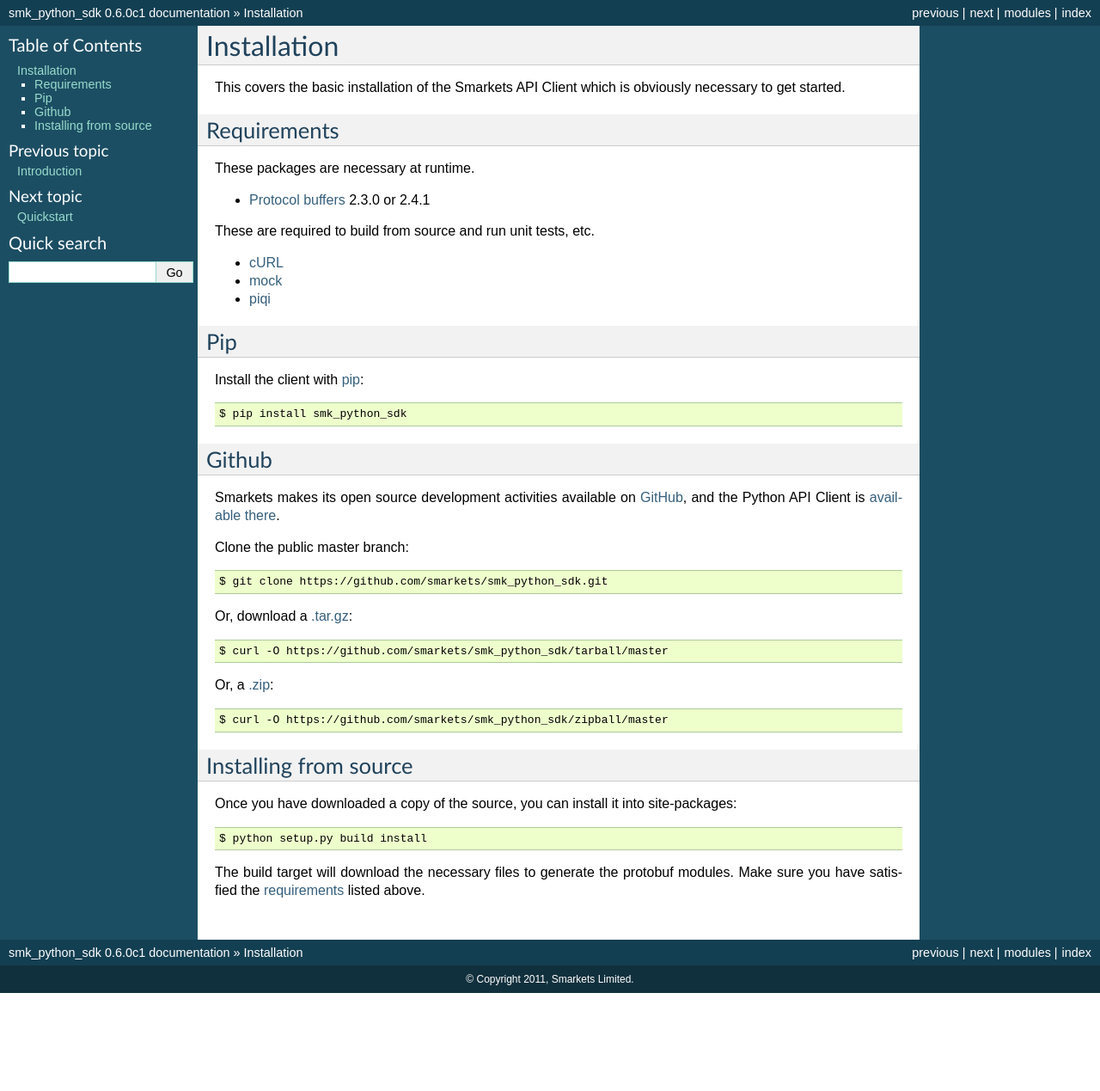
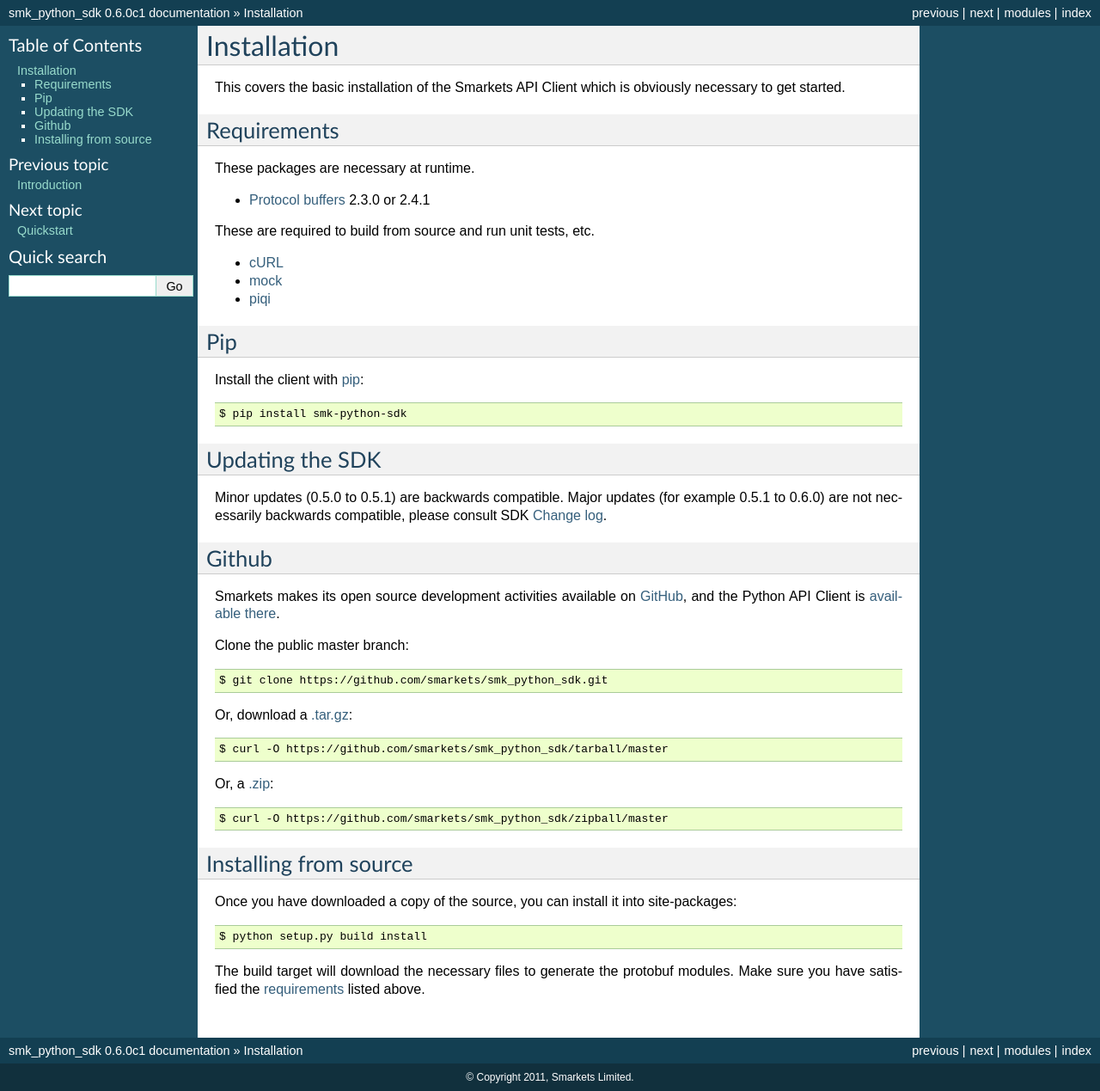
Before and after one commit to smarkets/smk_python_sdk, a Sphinx documentation site: the page built from docs/user/install.rst, in a window 1280 px wide. Shown: the whole page at 86% size. Built offline with Sphinx 7.4.7, drawn with Linux system fonts in a browser that asks for light colours; before the commit the page ends 1155 px from its top, so only the background shows below that.

Commit message:
Refactor documentation

```diff
--- /dev/null
+++ b/docs/changelog.rst
@@ -0,0 +1,6 @@
+.. _changelog:
+
+Change log
+==========
+
+.. include:: ../CHANGES
--- a/docs/index.rst
+++ b/docs/index.rst
@@ -25,6 +25,11 @@
    user/install
    user/quickstart
 
+.. toctree::
+   :maxdepth: 1
+
+   changelog
+
 
 API Documentation
 -----------------
--- a/docs/user/install.rst
+++ b/docs/user/install.rst
@@ -29,9 +29,15 @@
 
 Install the client with `pip`_::
 
-    $ pip install smk_python_sdk
+    $ pip install smk-python-sdk
 
 .. _`pip`: http://www.pip-installer.org
+
+
+Updating the SDK
+----------------
+
+Minor updates (0.5.0 to 0.5.1) are backwards compatible. Major updates (for example 0.5.1 to 0.6.0) are not necessarily backwards compatible, please consult SDK :ref:`changelog`.
 
 Github
 ------
```
Also changed, not shown: docs/smarkets.tests.rst (deleted, +0 -62 lines), 2 other files.
